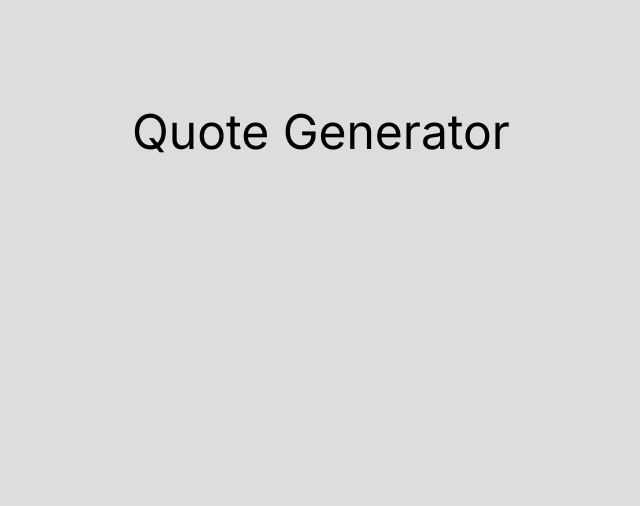
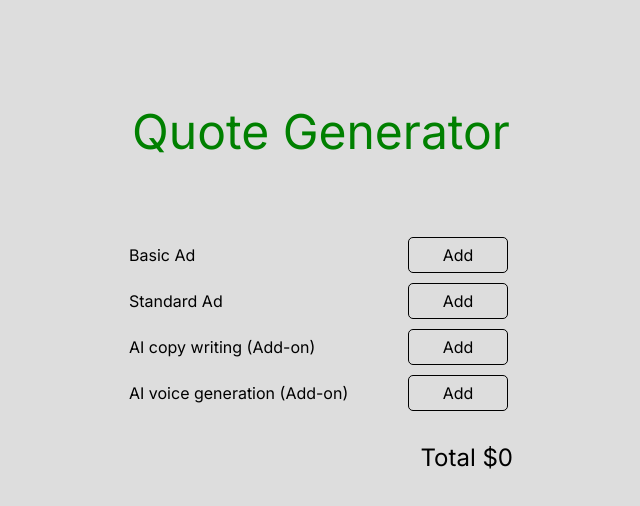
Before and after one commit to MakeItBack/quote-generator, a Next.js app: page / in a window 1280 px wide. Shown: the top 506 px of the page, without its empty margins (319-959 px from the left). Built offline with nearby package versions, Linux system fonts and the light colour scheme.

Commit message:
feat: add UI calculating base pricing

```diff
--- a/app/globals.css
+++ b/app/globals.css
@@ -15,6 +15,7 @@ body {
 
 h1 {
   font-size: 3rem;
+  color: green;
 }
 h2 {
   font-size: 2rem;
--- a/app/page.tsx
+++ b/app/page.tsx
@@ -1,10 +1,51 @@
 "use client";
-import React, { useEffect, useState } from "react";
+import React, { useEffect, useState, useRef } from "react";
+import Checkout from "./checkout";
+import { pricelist } from "./pricelist";
+import { CartItem } from "./types";
 
 export default function Home() {
+  const coRef = useRef(new Checkout(pricelist));
+
+  const [total, setTotal] = useState<number>(0);
+  const [cartContents, setCartContents] = useState<CartItem[]>([]);
+
+  useEffect(() => {
+    setTotal(coRef.current.total());
+    setCartContents(coRef.current.getCart());
+  }, []);
+
+  function handleClick(event: any) {
+    const itemId = event.target.id;
+    coRef.current.add(itemId);
+    setTotal(coRef.current.total());
+    setCartContents(coRef.current.getCart());
+    // console.log("CARTCONTENTS", cartContents);
+  }
+
   return (
     <main className="flex min-h-screen flex-col items-center p-24">
       <h1 className="mb-8">Quote Generator</h1>
+
+      <div className="my-8 w-96">
+        {pricelist.map((item) => {
+          const foundItem = cartContents.find((cartItem) => cartItem.id === item.id);
+          // console.log("FOUND", foundItem);
+
+          return (
+            <div key={item.id} className="flex flex-row justify-between">
+              <div className="self-center">{item.offering}</div>
+              <div>
+                <span className="mr-4 font-bold text-blue-700">{foundItem?.quantity}</span>
+                <button id={item.id} onClick={handleClick}>
+                  Add
+                </button>
+              </div>
+            </div>
+          );
+        })}
+        <h3 className="text-right my-6">Total ${total}</h3>
+      </div>
     </main>
   );
 }
```
